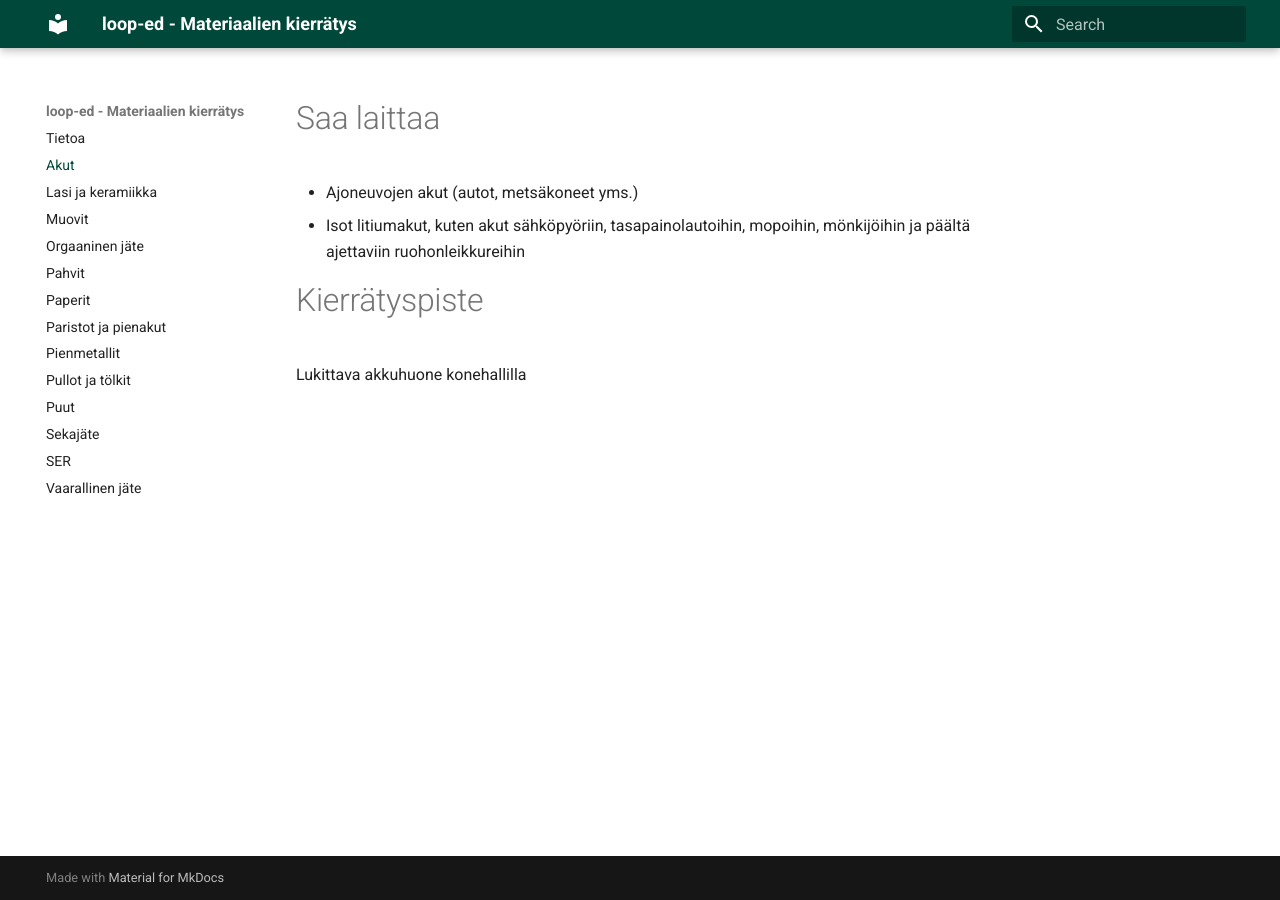
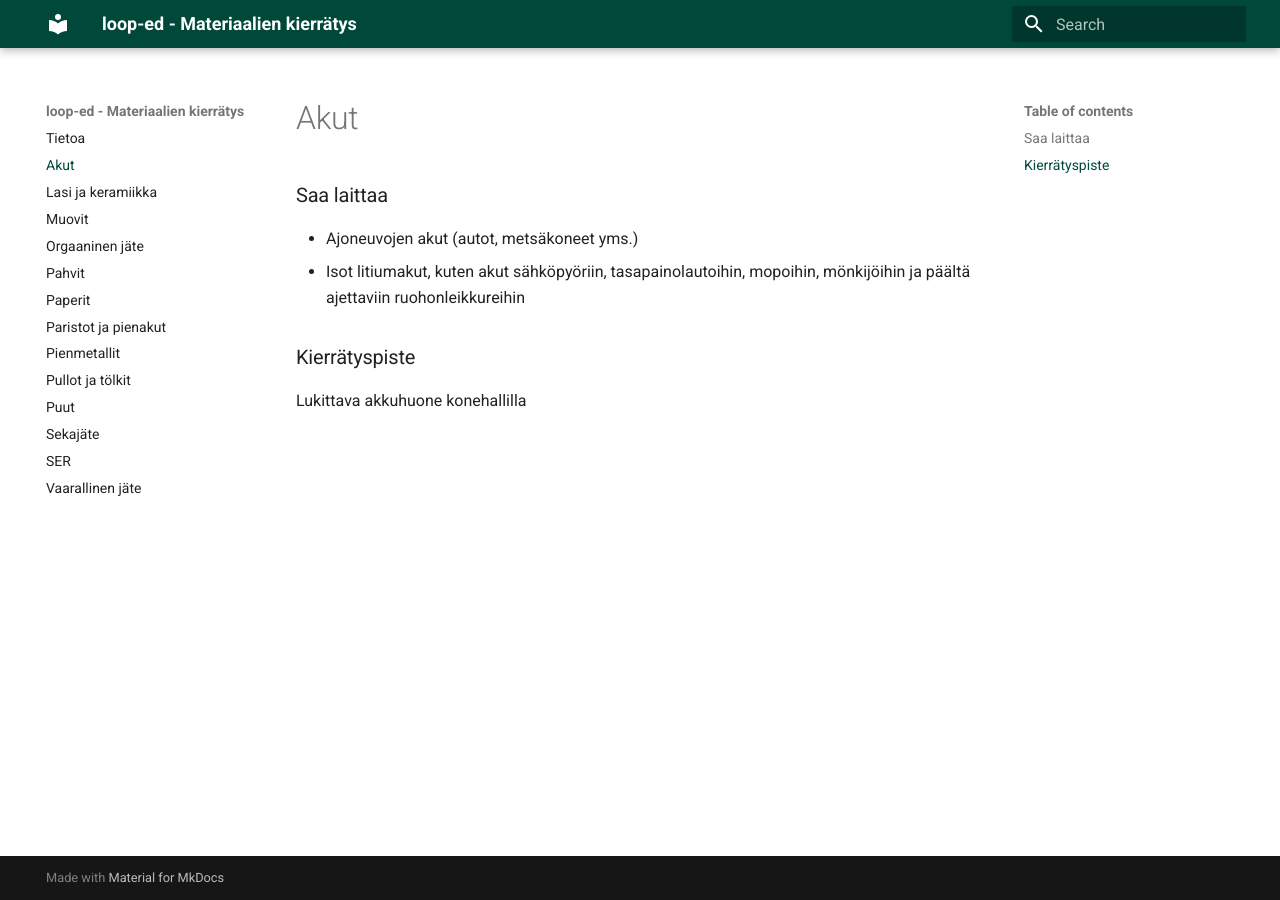
Before and after one commit to vt13op/loop-ed, an MkDocs documentation site: the page built from docs/akut.md, in a window 1280 px wide. Built offline with MkDocs 1.6.1 and Material for MkDocs 9.7.7, drawn with Linux system fonts in a browser that asks for light colours.

Commit message:
Update akut.md

```diff
--- a/docs/akut.md
+++ b/docs/akut.md
@@ -1,8 +1,8 @@
-# Saa laittaa
+### Saa laittaa
 
 - Ajoneuvojen akut (autot, metsäkoneet yms.)
 - Isot litiumakut, kuten akut sähköpyöriin, tasapainolautoihin, mopoihin, mönkijöihin ja päältä ajettaviin ruohonleikkureihin
 
-# Kierrätyspiste
+### Kierrätyspiste
 
 Lukittava akkuhuone konehallilla
```
